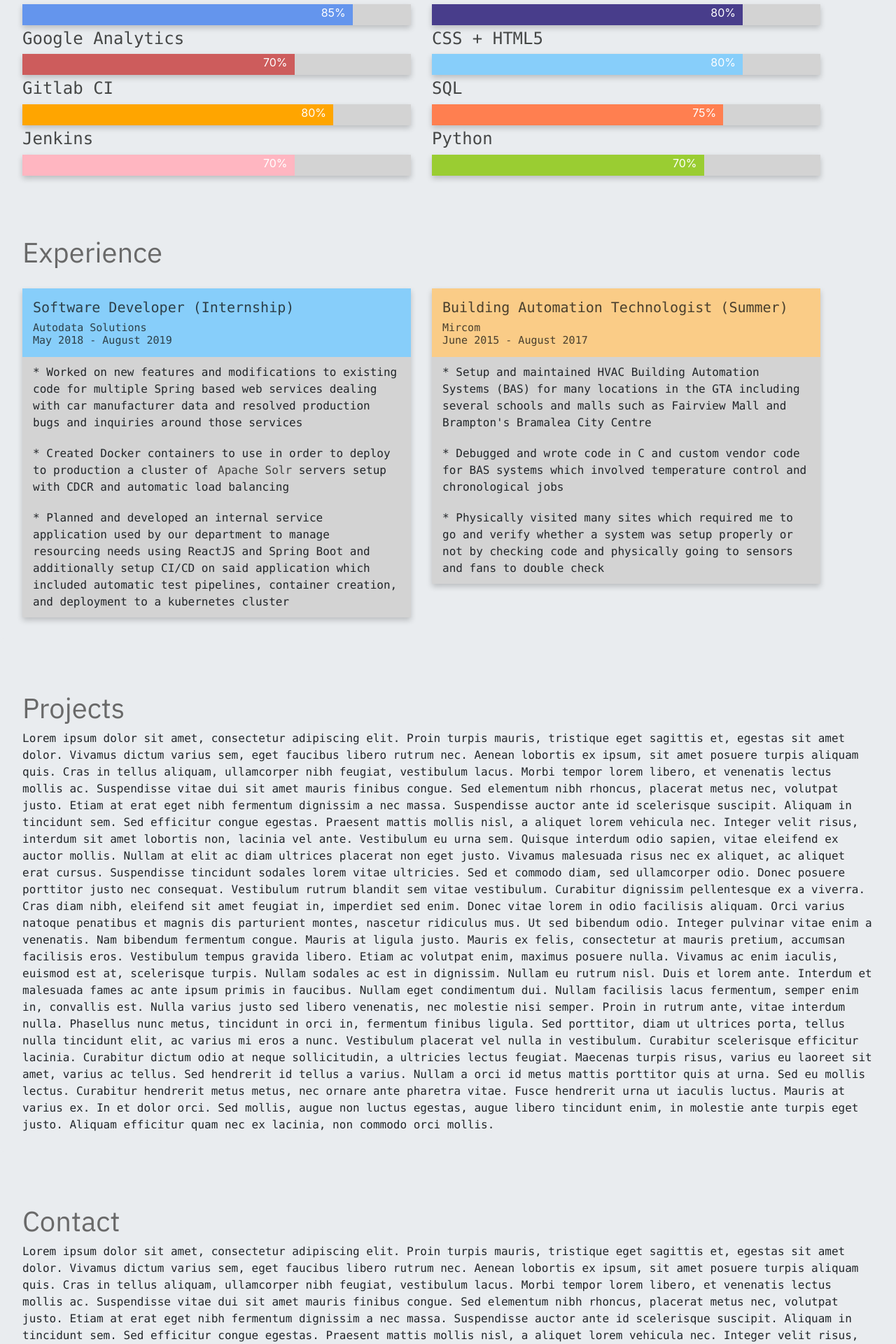
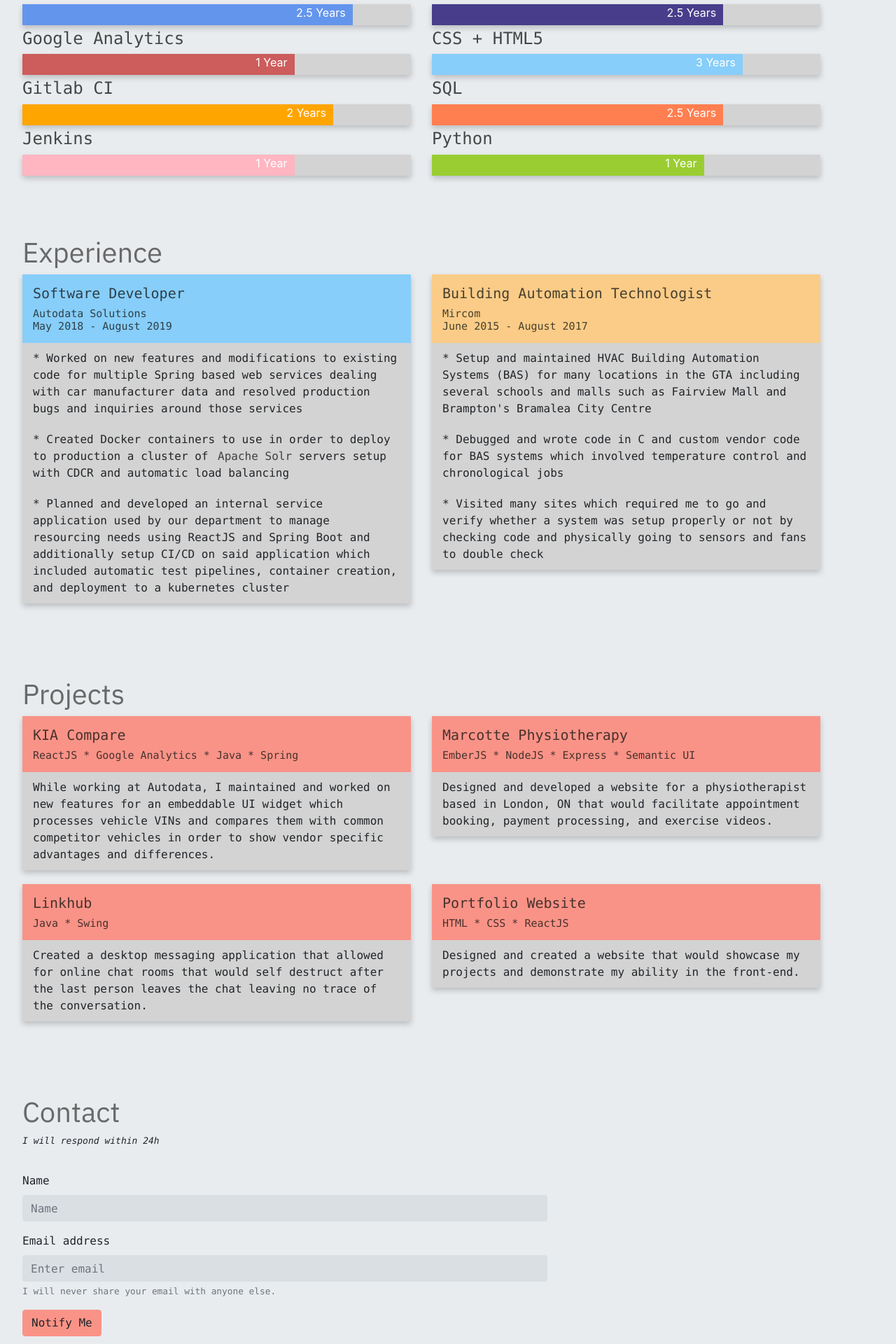
Before and after one commit to stevenzelinli/portfolio, a React (Create React App) app: page / in a window 1280 px wide. Shown: the part 880-2800 px from the top of the page at 70% size. Built offline with nearby package versions, Linux system fonts and the light colour scheme.

Commit message:
- added footer - completed project section - completed contact section which send me an email
Signed-off-by: Steven Li <steven.li@autodata.net>

```diff
--- a/src/components/Layout.jsx
+++ b/src/components/Layout.jsx
@@ -1,5 +1,6 @@
 import React from 'react';
 import Body from './Body';
+import Footer from './footer/Footer';
 import Header from './header/Header';
 import Menu from './menu/Menu';
 
@@ -8,6 +9,7 @@ const Layout = () => (
         <Header />
         <Menu />
         <Body />
+        <Footer />
     </div>
 );
 
--- a/src/components/home/HomePage.jsx
+++ b/src/components/home/HomePage.jsx
@@ -1,6 +1,6 @@
 import 'bootstrap/dist/css/bootstrap.css';
 import React from 'react';
-import { Col, Container, Jumbotron, Row, } from 'react-bootstrap';
+import { Button, Col, Container, Form, Jumbotron, Row, } from 'react-bootstrap';
 import '../../styles/_home.scss';
 
 const HomePage = () => (
@@ -42,74 +42,74 @@ const HomePage = () => (
                     <Col xs={12} md={6}>
                         <h4>Java</h4>
                         <div className="skill-container">
-                            <div className="skills java">90%</div>
+                            <div className="skills java">5 Years</div>
                         </div>
                     </Col>
                     <Col xs={12} md={6}>
                         <h4>Spring Framework</h4>
                         <div className="skill-container">
-                            <div className="skills spring">90%</div>
+                            <div className="skills spring">4 Years</div>
                         </div>
                     </Col>
                     <Col xs={12} md={6}>
                         <h4>Docker + Kubernetes</h4>
                         <div className="skill-container">
-                            <div className="skills docker">85%</div>
+                            <div className="skills docker">2.5 Years</div>
                         </div>
                     </Col>
                     <Col xs={12} md={6}>
                         <h4>ReactJS</h4>
                         <div className="skill-container">
-                            <div className="skills react">80%</div>
+                            <div className="skills react">2.5 Years</div>
                         </div>
                     </Col>
                     <Col xs={12} md={6}>
                         <h4>Google Analytics</h4>
                         <div className="skill-container">
-                            <div className="skills google">70%</div>
+                            <div className="skills google">1 Year</div>
                         </div>
                     </Col>
                     <Col xs={12} md={6}>
                         <h4>CSS + HTML5</h4>
                         <div className="skill-container">
-                            <div className="skills css">80%</div>
+                            <div className="skills css">3 Years</div>
                         </div>
                     </Col>
                     <Col xs={12} md={6}>
                         <h4>Gitlab CI</h4>
                         <div className="skill-container">
-                            <div className="skills gci">80%</div>
+                            <div className="skills gci">2 Years</div>
                         </div>
                     </Col>
                     <Col xs={12} md={6}>
                         <h4>SQL</h4>
                         <div className="skill-container">
-                            <div className="skills sql">75%</div>
+                            <div className="skills sql">2.5 Years</div>
                         </div>
                     </Col>
                     <Col xs={12} md={6}>
                         <h4>Jenkins</h4>
                         <div className="skill-container">
-                            <div className="skills jenkins">70%</div>
+                            <div className="skills jenkins">1 Year</div>
                         </div>
                     </Col>
                     <Col xs={12} md={6}>
                         <h4>Python</h4>
                         <div className="skill-container">
-                            <div className="skills python">70%</div>
+                            <div className="skills python">1 Year</div>
                         </div>
                     </Col>
                 </Row>
             </Container>
         </Jumbotron>
-        <Jumbotron className="anchors" id="experience">
+        <Jumbotron className="anchors cards" id="experience">
             <h1>Experience</h1>
             <Container>
                 <Row>
                     <Col xs={12} md={6}>
                         <div id="autodata">
                             <div className="card-top">
-                                <h3>Software Developer (Internship)</h3>
+                                <h3>Software Developer</h3>
                                 <h4>Autodata Solutions</h4>
                                 <h4>May 2018 - August 2019</h4>
                             </div>
@@ -129,10 +129,10 @@ const HomePage = () => (
                             </p>
                         </div>
                     </Col>
-                    <Col cs={12} md={6}>
+                    <Col xs={12} md={6}>
                         <div id="mircom">
                             <div className="card-top">
-                                <h3>Building Automation Technologist (Summer)</h3>
+                                <h3>Building Automation Technologist</h3>
                                 <h4>Mircom</h4>
                                 <h4>June 2015 - August 2017</h4>
                             </div>
@@ -145,7 +145,7 @@ const HomePage = () => (
                                 temperature control and chronological jobs
                             </p>
                             <p>
-                                * Physically visited many sites which required me to go and verify whether a system was setup
+                                * Visited many sites which required me to go and verify whether a system was setup
                                 properly or not by checking code and physically going to sensors and fans to double check
                             </p>
                         </div>
@@ -153,73 +153,89 @@ const HomePage = () => (
                 </Row>
             </Container>
         </Jumbotron>
-        <Jumbotron className="anchors" id="projects">
+        <Jumbotron className="anchors cards" id="projects">
             <h1>Projects</h1>
-            <p>
-                Lorem ipsum dolor sit amet, consectetur adipiscing elit. Proin turpis mauris, tristique eget sagittis et, egestas sit amet dolor.
-                Vivamus dictum varius sem, eget faucibus libero rutrum nec. Aenean lobortis ex ipsum, sit amet posuere turpis aliquam quis. Cras in
-                tellus aliquam, ullamcorper nibh feugiat, vestibulum lacus. Morbi tempor lorem libero, et venenatis lectus mollis ac. Suspendisse
-                vitae dui sit amet mauris finibus congue. Sed elementum nibh rhoncus, placerat metus nec, volutpat justo. Etiam at erat eget nibh
-                fermentum dignissim a nec massa. Suspendisse auctor ante id scelerisque suscipit. Aliquam in tincidunt sem. Sed efficitur congue
-                egestas.
-
-                Praesent mattis mollis nisl, a aliquet lorem vehicula nec. Integer velit risus, interdum sit amet lobortis non, lacinia vel ante.
-                Vestibulum eu urna sem. Quisque interdum odio sapien, vitae eleifend ex auctor mollis. Nullam at elit ac diam ultrices placerat non
-                eget justo. Vivamus malesuada risus nec ex aliquet, ac aliquet erat cursus. Suspendisse tincidunt sodales lorem vitae ultricies. Sed
-                et commodo diam, sed ullamcorper odio. Donec posuere porttitor justo nec consequat. Vestibulum rutrum blandit sem vitae vestibulum.
-                Curabitur dignissim pellentesque ex a viverra.
-
-                Cras diam nibh, eleifend sit amet feugiat in, imperdiet sed enim. Donec vitae lorem in odio facilisis aliquam. Orci varius natoque
-                penatibus et magnis dis parturient montes, nascetur ridiculus mus. Ut sed bibendum odio. Integer pulvinar vitae enim a venenatis. Nam
-                bibendum fermentum congue. Mauris at ligula justo. Mauris ex felis, consectetur at mauris pretium, accumsan facilisis eros. Vestibulum
-                tempus gravida libero. Etiam ac volutpat enim, maximus posuere nulla. Vivamus ac enim iaculis, euismod est at, scelerisque turpis.
-                Nullam sodales ac est in dignissim. Nullam eu rutrum nisl. Duis et lorem ante.
-
-                Interdum et malesuada fames ac ante ipsum primis in faucibus. Nullam eget condimentum dui. Nullam facilisis lacus fermentum, semper
-                enim in, convallis est. Nulla varius justo sed libero venenatis, nec molestie nisi semper. Proin in rutrum ante, vitae interdum nulla.
-                Phasellus nunc metus, tincidunt in orci in, fermentum finibus ligula. Sed porttitor, diam ut ultrices porta, tellus nulla tincidunt
-                elit, ac varius mi eros a nunc. Vestibulum placerat vel nulla in vestibulum. Curabitur scelerisque efficitur lacinia. Curabitur dictum
-                odio at neque sollicitudin, a ultricies lectus feugiat.
-
-                Maecenas turpis risus, varius eu laoreet sit amet, varius ac tellus. Sed hendrerit id tellus a varius. Nullam a orci id metus mattis
-                porttitor quis at urna. Sed eu mollis lectus. Curabitur hendrerit metus metus, nec ornare ante pharetra vitae. Fusce hendrerit urna ut
-                iaculis luctus. Mauris at varius ex. In et dolor orci. Sed mollis, augue non luctus egestas, augue libero tincidunt enim, in molestie
-                ante turpis eget justo. Aliquam efficitur quam nec ex lacinia, non commodo orci mollis.
-            </p>
+            <Container>
+                <Row>
+                    <Col xs={12} md={6}>
+                        <div id="project">
+                            <div className="card-top">
+                                <a href="https://compare.autodatadirect.com/kia/ca/vehicle/#/select/primary/compare"><h3>KIA Compare</h3></a>
+                                <h4>ReactJS * Google Analytics * Java * Spring</h4>
+                            </div>
+                            <p>
+                                While working at Autodata, I maintained and worked on new features for an embeddable UI widget which processes vehicle
+                                VINs and compares them with common competitor vehicles in order to show vendor specific advantages and differences.
+                            </p>
+                        </div>
+                    </Col>
+                    <Col xs={12} md={6}>
+                        <div id="project">
+                            <div className="card-top">
+                                <h3>Marcotte Physiotherapy</h3>
+                                <h4>EmberJS * NodeJS * Express * Semantic UI</h4>
+                            </div>
+                            <p>
+                                Designed and developed a website for a physiotherapist based in London, ON that would facilitate appointment booking,
+                                payment processing, and exercise videos.
+                            </p>
+                        </div>
+                    </Col>
+                </Row>
+                <Row>
+                    <Col xs={12} md={6}>
+                        <div id="project">
+                            <div className="card-top">
+                                <a href="https://github.com/stevenzelinli/linkhub"><h3>Linkhub</h3></a>
+                                <h4>Java * Swing</h4>
+                            </div>
+                            <p>
+                                Created a desktop messaging application that allowed for online chat rooms that would self destruct after the last
+                                person leaves the chat leaving no trace of the conversation.
+                            </p>
+                        </div>
+                    </Col>
+                    <Col xs={12} md={6}>
+                        <div id="project">
+                            <div className="card-top">
+                                <a href="https://github.com/stevenzelinli/portfolio"><h3>Portfolio Website</h3></a>
+                                <h4>HTML * CSS * ReactJS</h4>
+                            </div>
+                            <p>
+                                Designed and created a website that would showcase my projects and demonstrate my ability in the front-end.
+                            </p>
+                        </div>
+                    </Col>
+                </Row>
+            </Container>
         </Jumbotron>
         <Jumbotron className="anchors" id="contact">
             <h1>Contact</h1>
-            <p>
-                Lorem ipsum dolor sit amet, consectetur adipiscing elit. Proin turpis mauris, tristique eget sagittis et, egestas sit amet dolor.
-                Vivamus dictum varius sem, eget faucibus libero rutrum nec. Aenean lobortis ex ipsum, sit amet posuere turpis aliquam quis. Cras in
-                tellus aliquam, ullamcorper nibh feugiat, vestibulum lacus. Morbi tempor lorem libero, et venenatis lectus mollis ac. Suspendisse
-                vitae dui sit amet mauris finibus congue. Sed elementum nibh rhoncus, placerat metus nec, volutpat justo. Etiam at erat eget nibh
-                fermentum dignissim a nec massa. Suspendisse auctor ante id scelerisque suscipit. Aliquam in tincidunt sem. Sed efficitur congue
-                egestas.
-
-                Praesent mattis mollis nisl, a aliquet lorem vehicula nec. Integer velit risus, interdum sit amet lobortis non, lacinia vel ante.
-                Vestibulum eu urna sem. Quisque interdum odio sapien, vitae eleifend ex auctor mollis. Nullam at elit ac diam ultrices placerat non
-                eget justo. Vivamus malesuada risus nec ex aliquet, ac aliquet erat cursus. Suspendisse tincidunt sodales lorem vitae ultricies. Sed
-                et commodo diam, sed ullamcorper odio. Donec posuere porttitor justo nec consequat. Vestibulum rutrum blandit sem vitae vestibulum.
-                Curabitur dignissim pellentesque ex a viverra.
-
-                Cras diam nibh, eleifend sit amet feugiat in, imperdiet sed enim. Donec vitae lorem in odio facilisis aliquam. Orci varius natoque
-                penatibus et magnis dis parturient montes, nascetur ridiculus mus. Ut sed bibendum odio. Integer pulvinar vitae enim a venenatis. Nam
-                bibendum fermentum congue. Mauris at ligula justo. Mauris ex felis, consectetur at mauris pretium, accumsan facilisis eros. Vestibulum
-                tempus gravida libero. Etiam ac volutpat enim, maximus posuere nulla. Vivamus ac enim iaculis, euismod est at, scelerisque turpis.
-                Nullam sodales ac est in dignissim. Nullam eu rutrum nisl. Duis et lorem ante.
-
-                Interdum et malesuada fames ac ante ipsum primis in faucibus. Nullam eget condimentum dui. Nullam facilisis lacus fermentum, semper
-                enim in, convallis est. Nulla varius justo sed libero venenatis, nec molestie nisi semper. Proin in rutrum ante, vitae interdum nulla.
-                Phasellus nunc metus, tincidunt in orci in, fermentum finibus ligula. Sed porttitor, diam ut ultrices porta, tellus nulla tincidunt
-                elit, ac varius mi eros a nunc. Vestibulum placerat vel nulla in vestibulum. Curabitur scelerisque efficitur lacinia. Curabitur dictum
-                odio at neque sollicitudin, a ultricies lectus feugiat.
-
-                Maecenas turpis risus, varius eu laoreet sit amet, varius ac tellus. Sed hendrerit id tellus a varius. Nullam a orci id metus mattis
-                porttitor quis at urna. Sed eu mollis lectus. Curabitur hendrerit metus metus, nec ornare ante pharetra vitae. Fusce hendrerit urna ut
-                iaculis luctus. Mauris at varius ex. In et dolor orci. Sed mollis, augue non luctus egestas, augue libero tincidunt enim, in molestie
-                ante turpis eget justo. Aliquam efficitur quam nec ex lacinia, non commodo orci mollis.
-            </p>
+            <p><i>I will respond within 24h</i></p>
+            <Form action="https://formspree.io/steven.zelin.li@gmail.com" method="POST">
+                <Container>
+                    <Row>
+                        <Col xs={12} md={8}>
+                            <Form.Group controlId="formBasicName">
+                                <Form.Label>Name</Form.Label>
+                                <Form.Control type="text" placeholder="Name" name="name" />
+                            </Form.Group>
+                        </Col>
+                        <Col xs={12} md={8}>
+                            <Form.Group controlId="formBasicEmail">
+                                <Form.Label>Email address</Form.Label>
+                                <Form.Control type="email" placeholder="Enter email" name="_replyto" />
+                                <Form.Text className="text-muted">
+                                    I will never share your email with anyone else.
+                                </Form.Text>
+                            </Form.Group>
+                        </Col>
+                    </Row>
+                </Container>
+                <Button variant="warning" type="submit">
+                    Notify Me
+                </Button>
+            </Form>
         </Jumbotron>
     </div>
 );
--- a/src/styles/_home.scss
+++ b/src/styles/_home.scss
@@ -5,7 +5,6 @@
   padding: 0 0 0 0;
   overflow-wrap: break-word;
   display: block;
-  //padding: 1vh 1vh 1vh calc(15px + 3vw);
 }
 
 .home-content h1 {
@@ -133,11 +132,15 @@ span {
   animation-fill-mode: forwards;
 }
 
-#experience {
+.card-top {
+  padding: 15px 15px 15px 15px;
+}
+
+.cards {
+  .row {
+    padding-top: 0;
+  }
   font-family: $content-font-family;
-  .card-top {
-    padding: 15px 15px 15px 15px;
-  }
   h3 {
     font-size: 20px;
   }
@@ -154,12 +157,44 @@ span {
   a {
     border: none;
   }
-  margin-left: 0px;
+  margin-left: 0;
+}
+
+#project {
+  height: fit-content;
+  a {
+    padding: 0;
+  }
+  margin: 0 0 20px 0;
+  padding: 0;
+  background: $salmon;
+  -webkit-box-shadow: 0 4px 8px 0 rgba(0, 0, 0, 0.2);
+  box-shadow: 0 4px 8px 0 rgba(0, 0, 0, 0.2);
+}
+
+#contact {
+  padding-bottom: 50px;
+  font-family: $content-font-family;
+  .btn-warning {
+    background-color: $salmon;
+    border-color: $salmon;
+  }
+  .btn-warning:hover {
+    background-color: darken($salmon, 10%);
+    border-color: darken($salmon, 10%);
+  }
+  input {
+    border: none;
+    background-color: darken($background-color, 5%);
+  }
+  p {
+    font-size: small;
+  }
 }
 
 #autodata {
   height: fit-content;
-  margin: 0 0px 20px 0;
+  margin: 0 0 20px 0;
   padding: 0;
   background: $light-blue;
   -webkit-box-shadow: 0 4px 8px 0 rgba(0, 0, 0, 0.2);
@@ -204,7 +239,7 @@ span {
 }
 
 .java {
-  width: 90%;
+  width: 95%;
   background-color: #f07b6e;
 }
 
@@ -224,7 +259,7 @@ span {
 }
 
 .react {
-  width: 80%;
+  width: 75%;
   background-color: darkslateblue;
 }
 
```
Also changed, not shown: src/components/footer/Footer.jsx (added, +12 -0 lines), src/styles/_footer.scss (added, +22 -0 lines).
